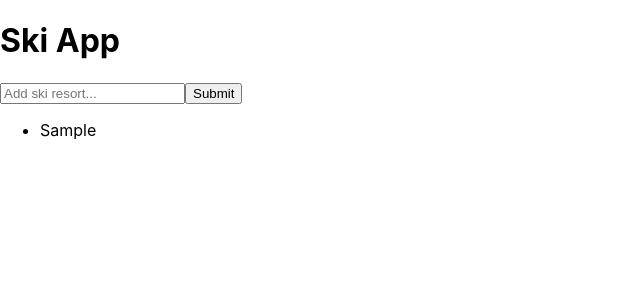
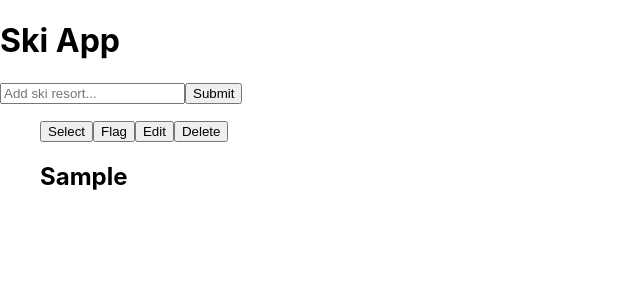
Before and after one commit to halevans/Ski-Map-App, a React (Create React App) app: page / in a window 1280 px wide. Both pictures are taken after typing "Sample" into the empty fields and a click on the button "Submit". Shown: the top 300 px of the page, without its empty margins (0-640 px from the left). Built offline with nearby package versions, Linux system fonts and the light colour scheme.

Commit message:
added buttons to ListItem component

```diff
--- a/src/ListContainer.js
+++ b/src/ListContainer.js
@@ -14,7 +14,7 @@ class ListContainer extends Component {
     addItemChange = (e) => {
         this.setState({
             newItem: e.target.value
-        })
+        });
     }
 
     addItem = (e) => {
@@ -24,7 +24,7 @@ class ListContainer extends Component {
             this.setState({
                 items: [...this.state.items, this.state.newItem],
                 newItem: ''
-            })
+            });
         }
     }
 
@@ -44,7 +44,6 @@ class ListContainer extends Component {
                         value={this.state.newItem} />
                     <button
                         className="submit-button"
-                        type="submit"
                         onClick={this.addItem}>Submit</button>
                 </form>
 
--- a/src/ListItem.js
+++ b/src/ListItem.js
@@ -3,9 +3,19 @@ import React, { Component } from "react";
 class ListItem extends Component {
     render() {
         return(
-            <>
-            <li>{this.props.item}</li>
-            </>
+            <div className="item-container">
+                <div className="buttons-container">
+                    <button className="select-button">Select</button>
+                    <button className="flag-button">Flag</button>
+                    <button className="edit-button">Edit</button>
+                    <button className="delete-button">Delete</button>
+                </div>
+
+                <div>
+                    <h2>{this.props.item}</h2>
+                </div>
+
+            </div>
         );
     }
 }
```
